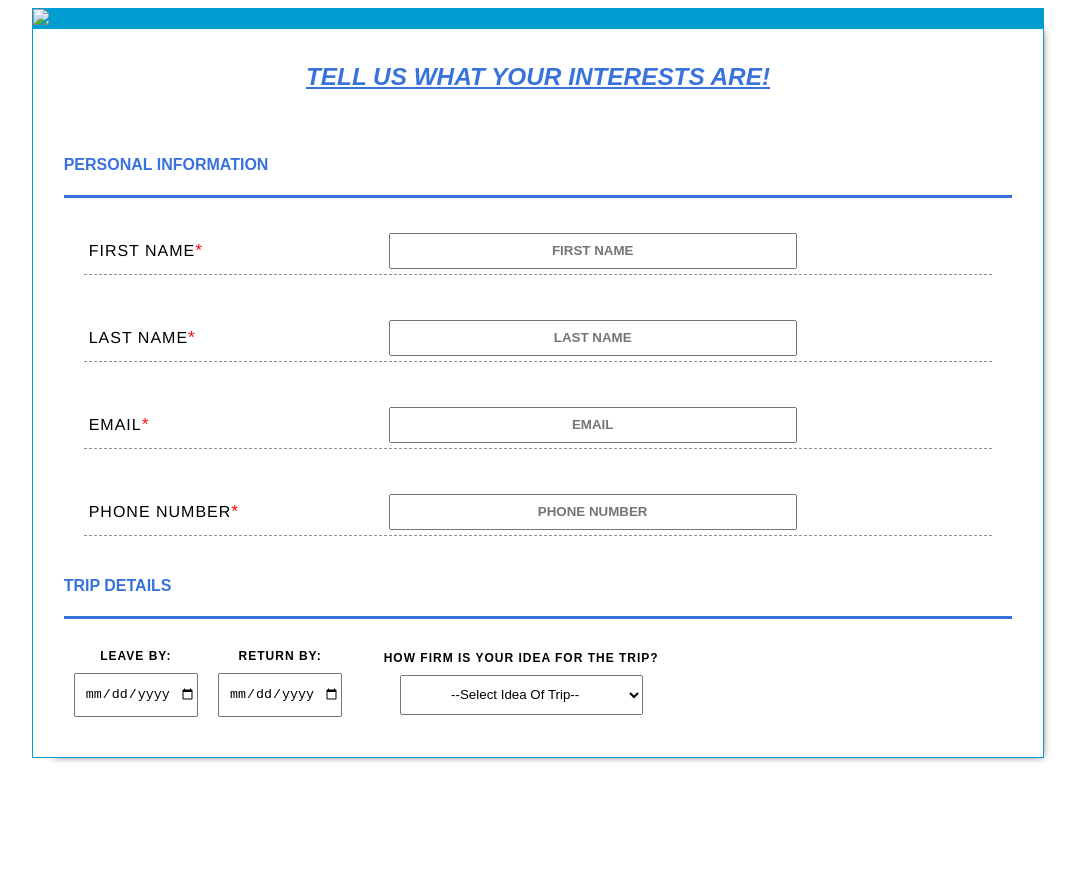
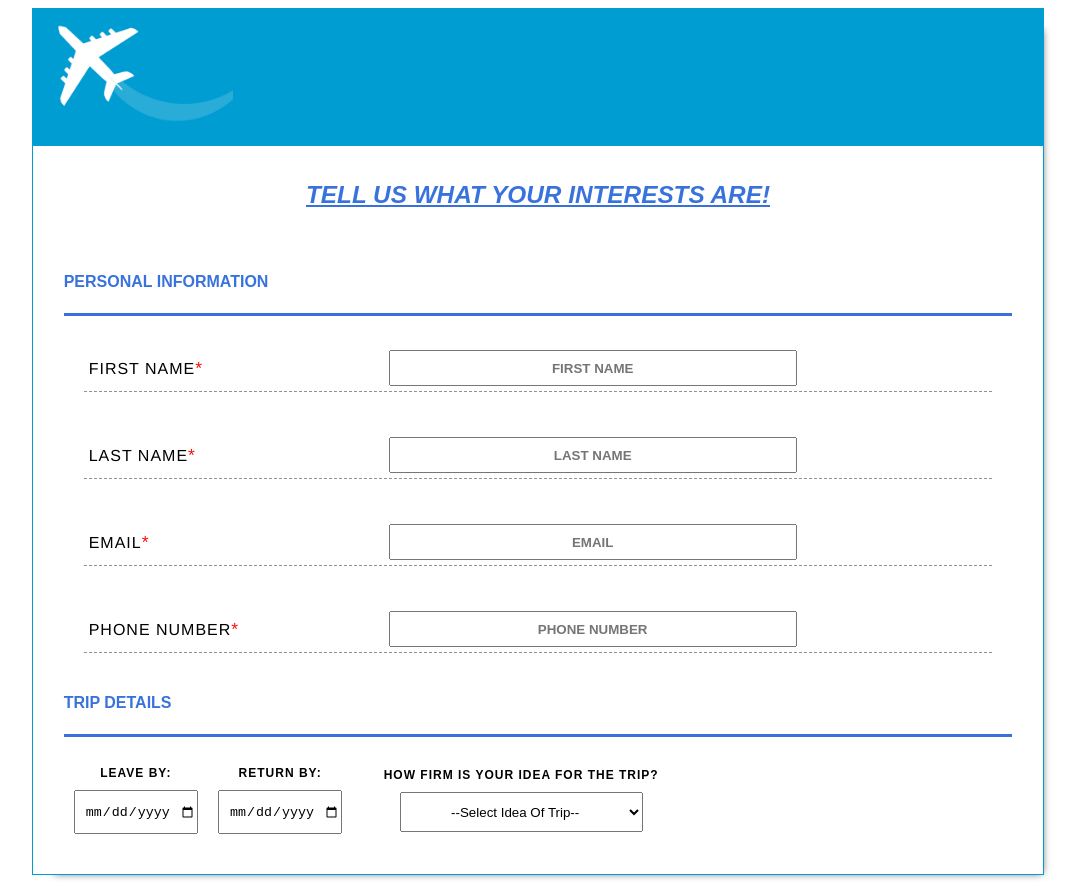
Before and after one commit to CarlsFencingDecking/modern_traveling, a plain HTML site: page index.html in a window 1280 px wide. Shown: the whole page, without its empty margins (102-1181 px from the left). Before the commit the page ends 800 px from the top, so only its background shows below. Drawn offline with Linux system fonts and the light colour scheme.

Commit message:
Update index.html

```diff
--- a/index.html
+++ b/index.html
@@ -16,7 +16,7 @@
        <form id="form" method="POST">
             <div id="header">
                 <div>
-                    <img id="airplane" src="media/airplane.jpg">
+                    <img id="airplane" src="airplane.jpg">
                 </div>
             </div>
 
```
